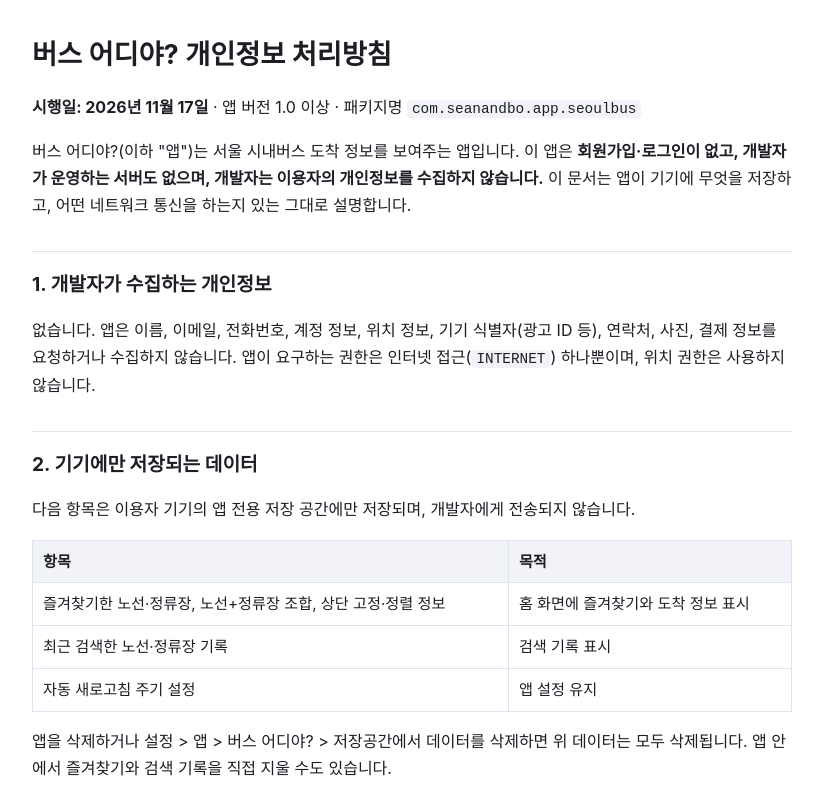
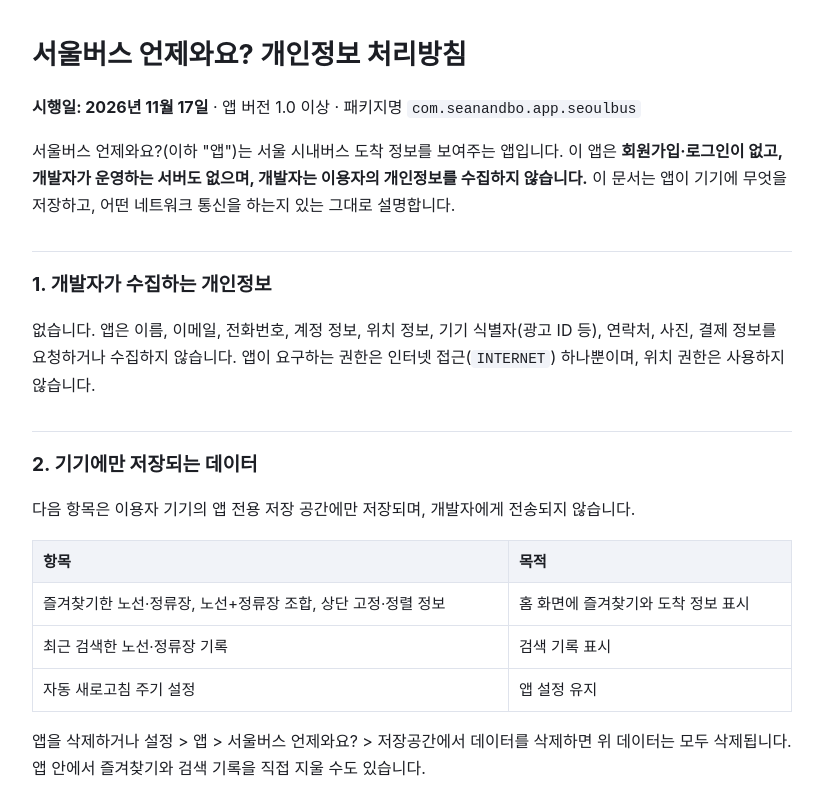
Before and after one commit to seanandbo/seanandbo-site, a plain HTML site: page privacy-policy/index.html in a window 1280 px wide. Shown: the top 795 px of the page, without its empty margins (228-1051 px from the left). Drawn offline with Linux system fonts and the light colour scheme.

Commit message:
앱 이름 변경: 서울버스 언제와요?

```diff
--- a/privacy-policy/index.html
+++ b/privacy-policy/index.html
@@ -3,7 +3,7 @@
 <head>
 <meta charset="utf-8">
 <meta name="viewport" content="width=device-width, initial-scale=1">
-<title>버스 어디야? 개인정보 처리방침</title>
+<title>서울버스 언제와요? 개인정보 처리방침</title>
 <style>
 :root{--bg:#fff;--fg:#1c1e24;--muted:#5b6070;--line:#dfe3ec;--accent:#1f74c4;--code:#f1f3f8}
 @media(prefers-color-scheme:dark){:root{--bg:#14171c;--fg:#e8eaf0;--muted:#a0a6b5;--line:#2d333f;--accent:#6db3f2;--code:#1f242d}}
@@ -17,15 +17,15 @@ a{color:var(--accent)}
 </style>
 </head>
 <body><main>
-<h1>버스 어디야? 개인정보 처리방침</h1>
+<h1>서울버스 언제와요? 개인정보 처리방침</h1>
 <p><strong>시행일: 2026년 11월 17일</strong> · 앱 버전 1.0 이상 · 패키지명 <code>com.seanandbo.app.seoulbus</code></p>
-<p>버스 어디야?(이하 "앱")는 서울 시내버스 도착 정보를 보여주는 앱입니다. 이 앱은 <strong>회원가입·로그인이 없고, 개발자가 운영하는 서버도 없으며, 개발자는 이용자의 개인정보를 수집하지 않습니다.</strong> 이 문서는 앱이 기기에 무엇을 저장하고, 어떤 네트워크 통신을 하는지 있는 그대로 설명합니다.</p>
+<p>서울버스 언제와요?(이하 "앱")는 서울 시내버스 도착 정보를 보여주는 앱입니다. 이 앱은 <strong>회원가입·로그인이 없고, 개발자가 운영하는 서버도 없으며, 개발자는 이용자의 개인정보를 수집하지 않습니다.</strong> 이 문서는 앱이 기기에 무엇을 저장하고, 어떤 네트워크 통신을 하는지 있는 그대로 설명합니다.</p>
 <h2>1. 개발자가 수집하는 개인정보</h2>
 <p>없습니다. 앱은 이름, 이메일, 전화번호, 계정 정보, 위치 정보, 기기 식별자(광고 ID 등), 연락처, 사진, 결제 정보를 요청하거나 수집하지 않습니다. 앱이 요구하는 권한은 인터넷 접근(<code>INTERNET</code>) 하나뿐이며, 위치 권한은 사용하지 않습니다.</p>
 <h2>2. 기기에만 저장되는 데이터</h2>
 <p>다음 항목은 이용자 기기의 앱 전용 저장 공간에만 저장되며, 개발자에게 전송되지 않습니다.</p>
 <table><thead><tr><th>항목</th><th>목적</th></tr></thead><tbody><tr><td>즐겨찾기한 노선·정류장, 노선+정류장 조합, 상단 고정·정렬 정보</td><td>홈 화면에 즐겨찾기와 도착 정보 표시</td></tr><tr><td>최근 검색한 노선·정류장 기록</td><td>검색 기록 표시</td></tr><tr><td>자동 새로고침 주기 설정</td><td>앱 설정 유지</td></tr></tbody></table>
-<p>앱을 삭제하거나 설정 &gt; 앱 &gt; 버스 어디야? &gt; 저장공간에서 데이터를 삭제하면 위 데이터는 모두 삭제됩니다. 앱 안에서 즐겨찾기와 검색 기록을 직접 지울 수도 있습니다.</p>
+<p>앱을 삭제하거나 설정 &gt; 앱 &gt; 서울버스 언제와요? &gt; 저장공간에서 데이터를 삭제하면 위 데이터는 모두 삭제됩니다. 앱 안에서 즐겨찾기와 검색 기록을 직접 지울 수도 있습니다.</p>
 <p>노선·정류장 기본 정보(노선명, 정류장명, 좌표 등)는 앱에 내장된 공개 데이터이며 이용자 정보가 아닙니다.</p>
 <h2>3. 네트워크 통신 (서울시 TOPIS)</h2>
 <p>실시간 도착 정보와 버스 위치를 보여주기 위해 앱은 서울특별시 TOPIS 서버(<code>topis.seoul.go.kr</code>)에 HTTPS로 요청을 보냅니다.</p>
@@ -43,7 +43,7 @@ a{color:var(--accent)}
 <h2>7. 아동</h2>
 <p>앱은 연령에 관계없이 사용할 수 있으나 개인정보를 수집하지 않으므로 만 14세 미만 아동의 개인정보도 수집하지 않습니다. 앱은 아동을 주 대상으로 하지 않습니다.</p>
 <h2>8. 비공식 앱 고지</h2>
-<p>버스 어디야?는 개인 개발자가 만든 비공식 앱이며 서울특별시 또는 그 산하 기관과 제휴·후원 관계가 없습니다. 도착 정보는 서울특별시 TOPIS가 제공하는 데이터이며 실제 운행 상황과 다를 수 있습니다.</p>
+<p>서울버스 언제와요?는 개인 개발자가 만든 비공식 앱이며 서울특별시 또는 그 산하 기관과 제휴·후원 관계가 없습니다. 도착 정보는 서울특별시 TOPIS가 제공하는 데이터이며 실제 운행 상황과 다를 수 있습니다.</p>
 <h2>9. 처리방침 변경</h2>
 <p>내용이 바뀌면 이 문서와 앱 내 개인정보 처리방침 화면에 변경 내용과 시행일을 갱신합니다. 수집 항목이 늘어나는 등 중요한 변경은 앱 업데이트 설명에도 안내합니다.</p>
 <h2>10. 문의</h2>
```
